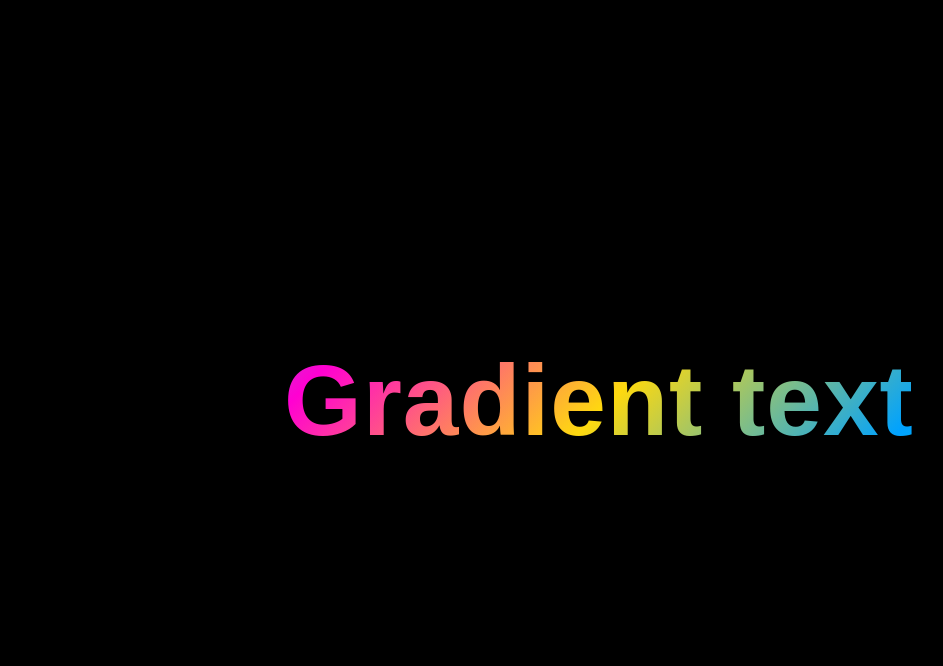
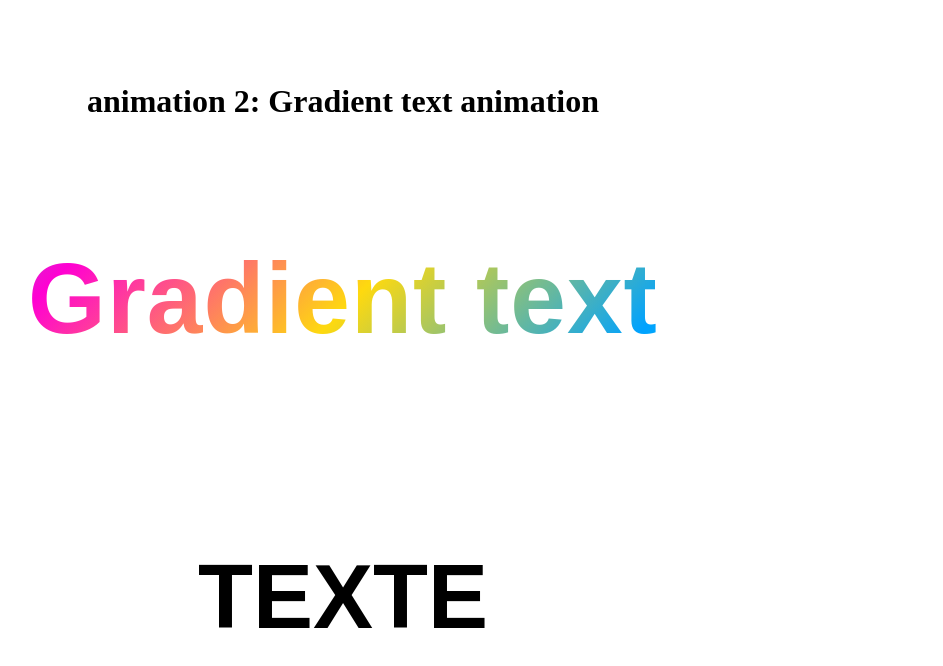
Before and after one commit to AboubakarJAY/animation-2-Gradient-text-animation, a plain HTML site: page index.html in a window 1280 px wide. Shown: the whole page, without its empty margins (297-1240 px from the left). Drawn offline with Linux system fonts and the light colour scheme.

Commit message:
new effect commit

```diff
--- a/index.html
+++ b/index.html
@@ -9,5 +9,6 @@
   <body>
     <h1>animation 2: Gradient text animation</h1>
     <p class="gradient-text">Gradient text</p>
+    <p class="test">TEXTE</p>
   </body>
 </html>
--- a/style.css
+++ b/style.css
@@ -1,8 +1,9 @@
 body {
   margin: 0;
   padding: 0;
-  background: #000;
+  /* background: #000; */
   display: flex;
+  flex-direction: column;
   align-items: center;
   justify-content: center;
   height: 100vh;
@@ -42,3 +43,25 @@ body {
     background-position: 0% 50%;
   }
 }
+
+.test {
+  font-weight: 800;
+  font-family: Arial, Helvetica, sans-serif;
+  font-size: 90px;
+  background: linear-gradient(
+    45deg,
+    black 0%,
+    black 49%,
+    #8d8484 54%,
+    black 54%
+  );
+  -webkit-background-clip: text;
+  -webkit-text-fill-color: transparent;
+  background-position: 0% 50%;
+  background-size: 300% 300%;
+  /* animation: gradient 3s ease-in-out infinite; */
+  transition: background 1s ease;
+}
+.test:hover {
+  background-position: 100% 50%;
+}
```
